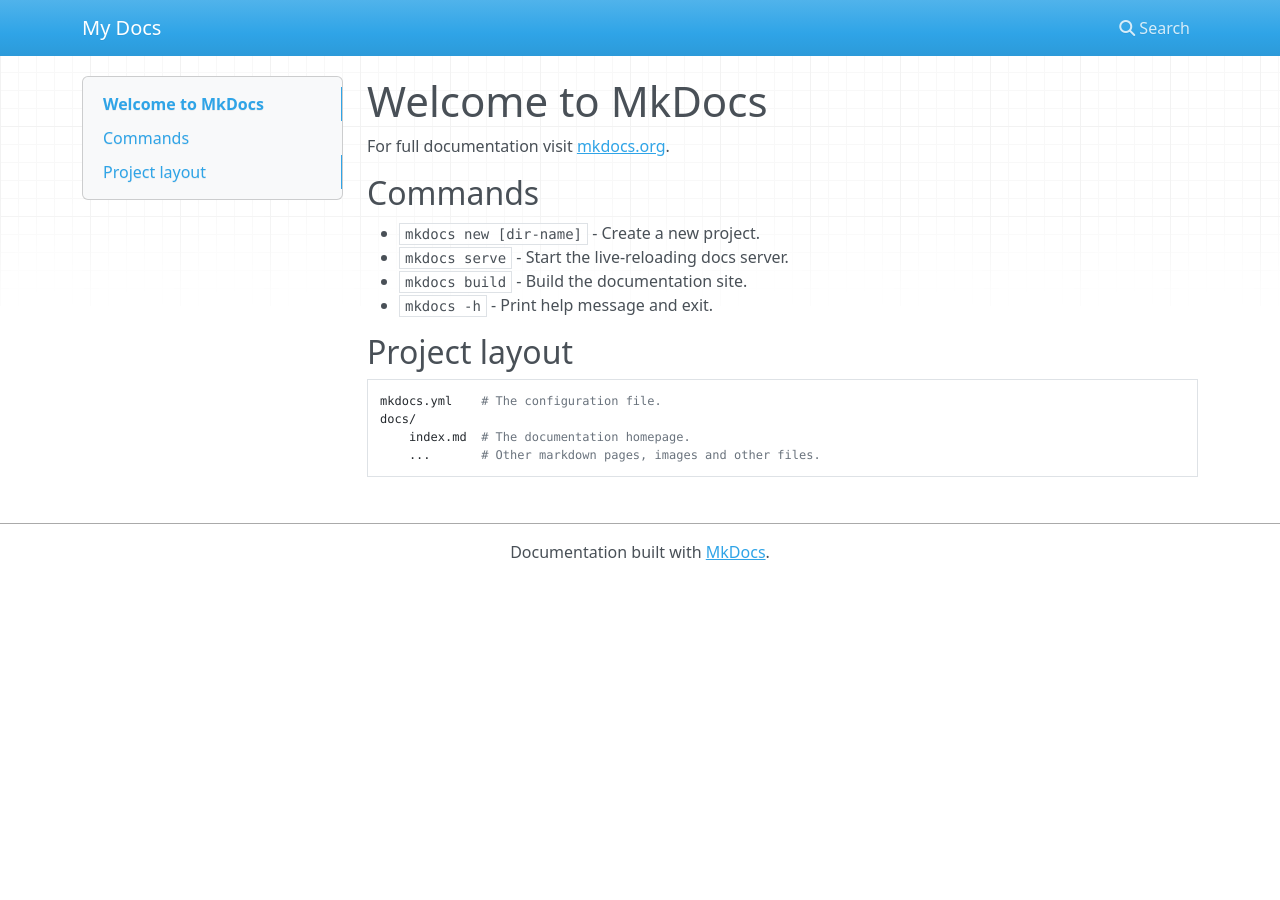
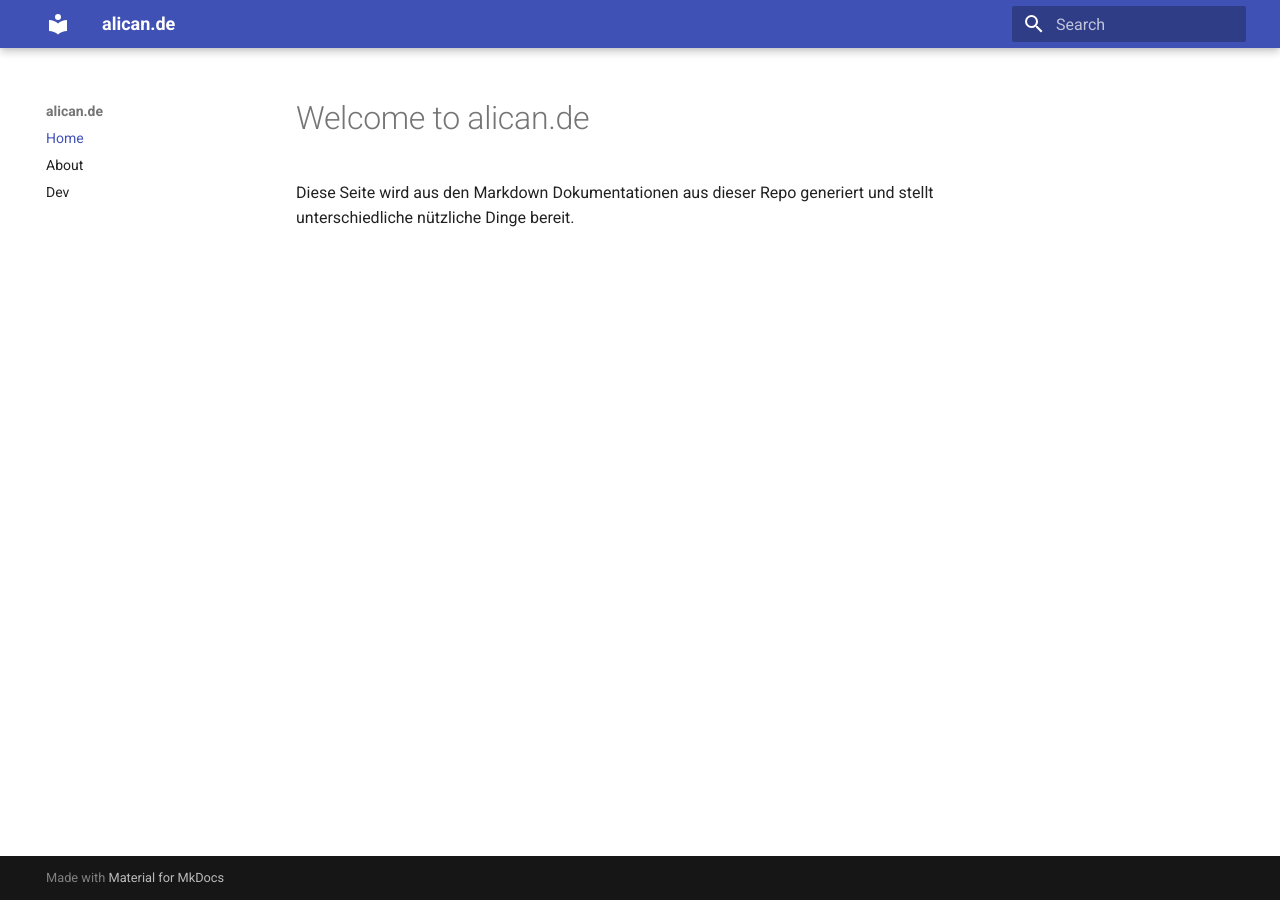
Before and after one commit to alican/alican.github.io, an MkDocs documentation site: the page built from docs/index.md, in a window 1280 px wide. Built offline with MkDocs 1.6.1 and Material for MkDocs 9.7.7, drawn with Linux system fonts in a browser that asks for light colours; nearby versions of some CDN libraries.

Commit message:
added material theme, pages and updated config

```diff
--- a/docs/index.md
+++ b/docs/index.md
@@ -1,17 +1,3 @@
-# Welcome to MkDocs
+# Welcome to alican.de
 
-For full documentation visit [mkdocs.org](https://www.mkdocs.org).
-
-## Commands
-
-* `mkdocs new [dir-name]` - Create a new project.
-* `mkdocs serve` - Start the live-reloading docs server.
-* `mkdocs build` - Build the documentation site.
-* `mkdocs -h` - Print help message and exit.
-
-## Project layout
-
-    mkdocs.yml    # The configuration file.
-    docs/
-        index.md  # The documentation homepage.
-        ...       # Other markdown pages, images and other files.
+Diese Seite wird aus den Markdown Dokumentationen aus dieser Repo generiert und stellt unterschiedliche nützliche Dinge bereit.
--- a/mkdocs.yml
+++ b/mkdocs.yml
@@ -1 +1,7 @@
-site_name: My Docs
+site_name: alican.de
+theme:
+  name: material
+nav:
+  - Home: index.md
+  - About: about.md
+  - Dev: dev.md
```
Also changed, not shown: docs/dev.md (added, +16 -0 lines), docs/about.md (added), 2 other files.
